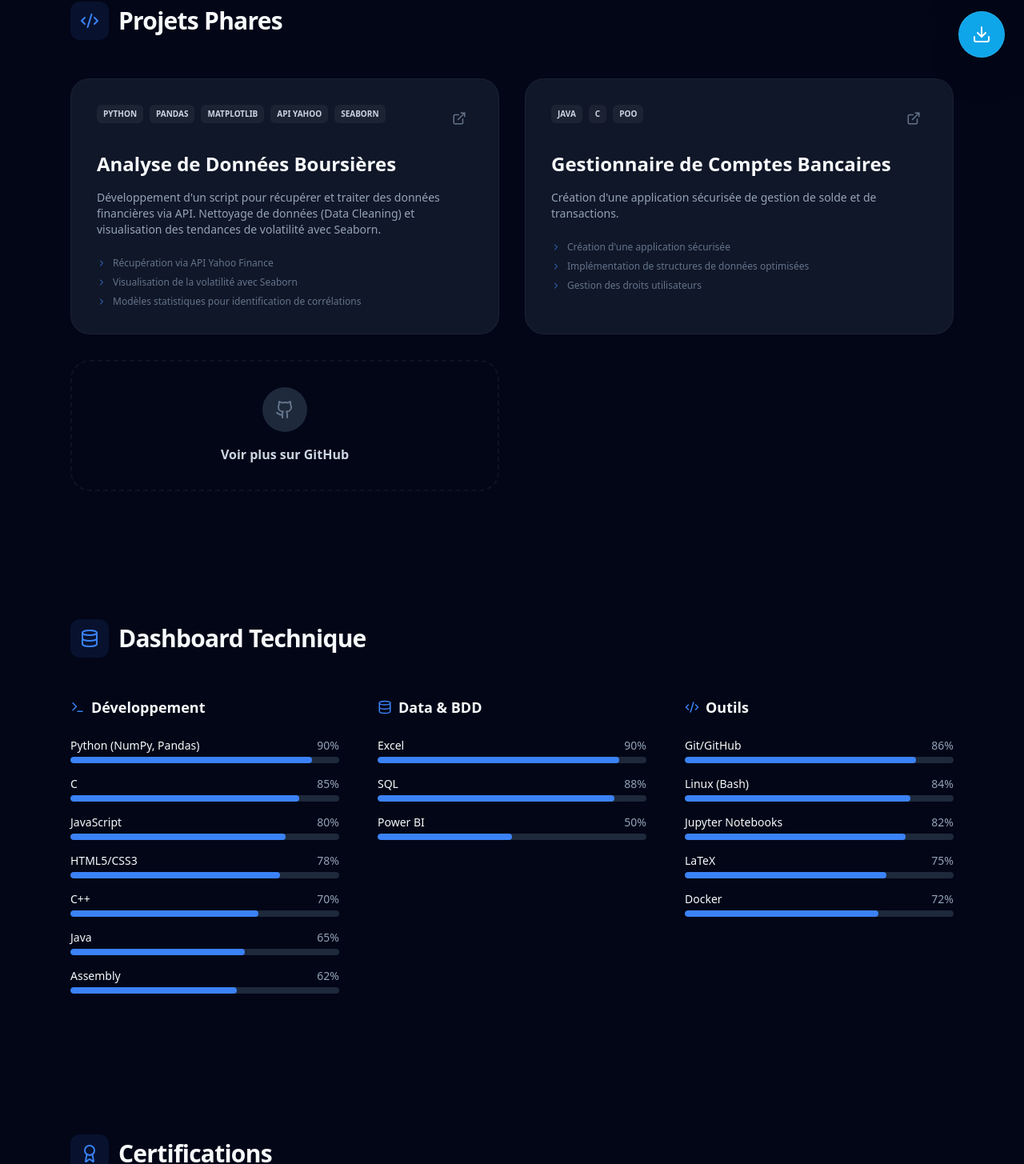
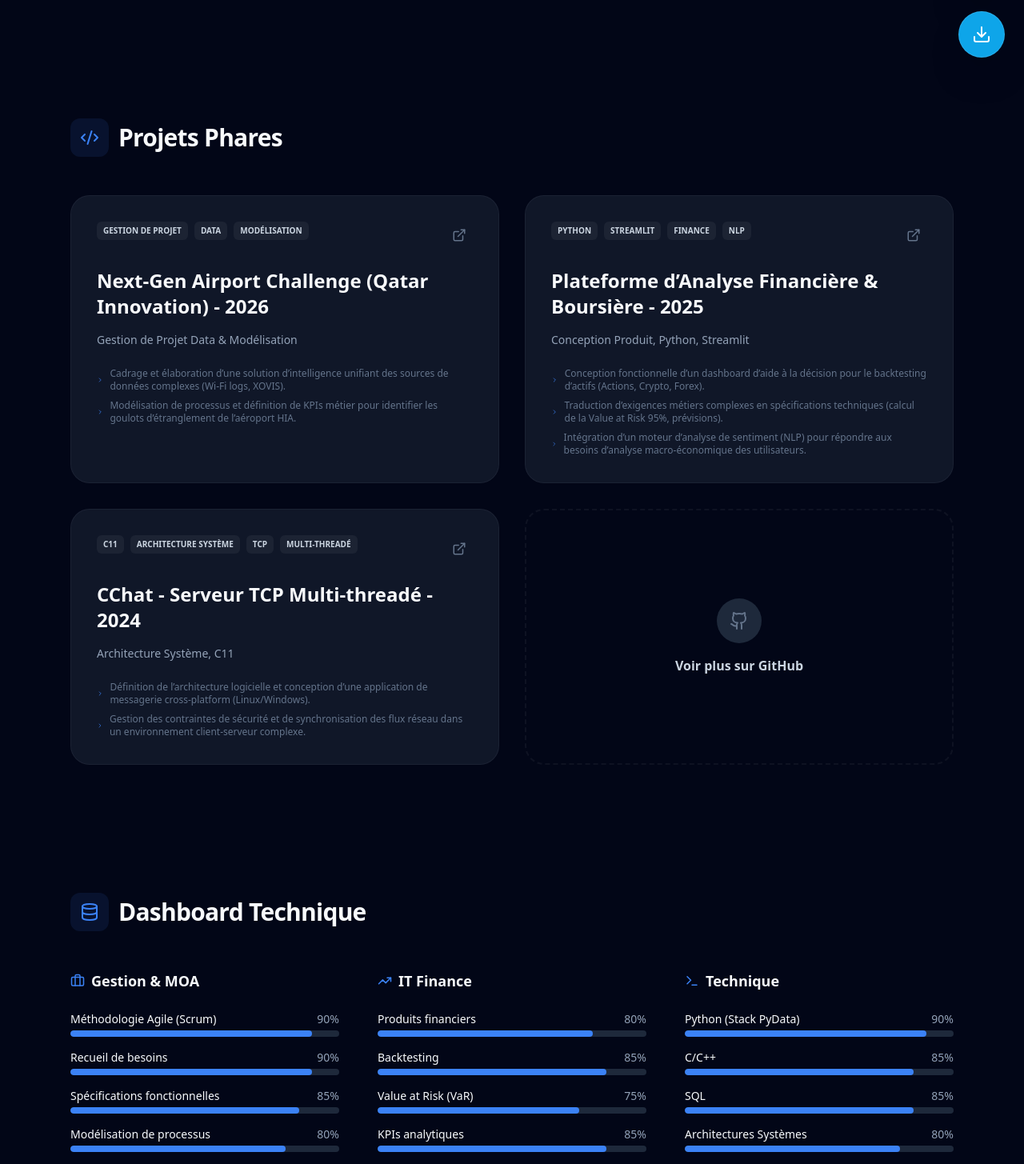
Before and after one commit to afon300/afon300.github.io, a React (Vite) app: page / in a window 1280 px wide. Shown: the part 704-2159 px from the top of the page at 80% size. Built offline with nearby package versions, Linux system fonts and the light colour scheme; the HTML template or start-up script is replaced by a standard one.

Commit message:
update website info

```diff
--- a/src/App.tsx
+++ b/src/App.tsx
@@ -297,16 +297,16 @@ export default function App() {
       <Section id="skills" title={t.sections.skills} icon={<Database size={24} />}>
         <div className="grid md:grid-cols-3 gap-12">
           <div>
-            <h3 className="text-lg font-bold mb-6 flex items-center gap-2"><Terminal size={18} className="text-primary" /> {lang === 'fr' ? 'Développement' : 'Development'}</h3>
-            {skills?.development?.map((s: Skill) => <SkillBar key={s.name} name={s.name} level={s.level} />)}
+            <h3 className="text-lg font-bold mb-6 flex items-center gap-2"><Briefcase size={18} className="text-primary" /> {lang === 'fr' ? 'Gestion & MOA' : 'Project Management'}</h3>
+            {skills?.moa?.map((s: Skill) => <SkillBar key={s.name} name={s.name} level={s.level} />)}
           </div>
           <div>
-            <h3 className="text-lg font-bold mb-6 flex items-center gap-2"><Database size={18} className="text-primary" /> Data & BDD</h3>
-            {skills?.data?.map((s: Skill) => <SkillBar key={s.name} name={s.name} level={s.level} />)}
+            <h3 className="text-lg font-bold mb-6 flex items-center gap-2"><TrendingUp size={18} className="text-primary" /> IT Finance</h3>
+            {skills?.finance?.map((s: Skill) => <SkillBar key={s.name} name={s.name} level={s.level} />)}
           </div>
           <div>
-            <h3 className="text-lg font-bold mb-6 flex items-center gap-2"><Code2 size={18} className="text-primary" /> {lang === 'fr' ? 'Outils' : 'Tools'}</h3>
-            {skills?.tools?.map((s: Skill) => <SkillBar key={s.name} name={s.name} level={s.level} />)}
+            <h3 className="text-lg font-bold mb-6 flex items-center gap-2"><Terminal size={18} className="text-primary" /> {lang === 'fr' ? 'Technique' : 'Technical'}</h3>
+            {skills?.technique?.map((s: Skill) => <SkillBar key={s.name} name={s.name} level={s.level} />)}
           </div>
         </div>
       </Section>
--- a/src/data/portfolio.ts
+++ b/src/data/portfolio.ts
@@ -10,10 +10,10 @@ export const portfolioData = {
     efreiEmail: "antoine.fourneyron@efrei.net",
     translations: {
       fr: {
-        title: "Étudiant Ingénieur - Recherche Alternance Data/IT",
-        bio: "Étudiant en cycle Ingénieur à l'EFREI, passionné par l'informatique et les mathématiques. Lauréat des Olympiades de Mathématiques, rigoureux et polyvalent (Python, SQL, Java).",
-        available: "DISPONIBLE POUR ALTERNANCE (24 MOIS)",
-        heroTitle: "Ingénieur Data & IT",
+        title: "Étudiant Ingénieur - Recherche Stage M1 MOA / IT Finance",
+        bio: "Étudiant en école d’ingénieurs avec un solide bagage technique (Data/C++), je recherche un stage de M1 (5 mois) en MOA / Gestion de projet IT Finance à partir de novembre 2026. Passionné par l’optimisation des processus financiers, je souhaite faire le lien entre les besoins métiers (risques, trading) et les équipes de développement. Rigoureux et doté d’une forte culture produit (Agile), je vise à accompagner le déploiement de solutions complexes, du recueil du besoin jusqu’à la livraison.",
+        available: "RECHERCHE STAGE M1 (5 MOIS) DÈS NOV. 2026",
+        heroTitle: "MOA & IT Finance",
         contactBtn: "Contact",
         cvBtn: "Télécharger CV",
         sections: {
@@ -32,10 +32,10 @@ export const portfolioData = {
         }
       },
       en: {
-        title: "Engineering Student - Seeking Data/IT Apprenticeship",
-        bio: "Engineering student at EFREI, passionate about computer science and mathematics. Mathematics Olympiad laureate, rigorous and versatile (Python, SQL, Java).",
-        available: "AVAILABLE FOR APPRENTICESHIP (24 MONTHS)",
-        heroTitle: "Data & IT Engineer",
+        title: "Engineering Student - Seeking M1 Internship MOA / IT Finance",
+        bio: "Engineering student with a strong technical background (Data/C++), seeking a 5-month M1 internship in MOA / IT Finance Project Management starting November 2026. Passionate about optimizing financial processes, I want to bridge the gap between business needs and development teams. Rigorous with a strong product culture (Agile), I aim to support the deployment of complex solutions, from requirement gathering to delivery.",
+        available: "SEEKING M1 INTERNSHIP (5 MONTHS) FROM NOV. 2026",
+        heroTitle: "MOA & IT Finance",
         contactBtn: "Contact Me",
         cvBtn: "Download CV",
         sections: {
@@ -57,109 +57,121 @@ export const portfolioData = {
   },
   formation: [
     {
-      school: "EFREI – École d'ingénieur du numérique",
+      school: "EFREI – École d'ingénieurs du Numérique",
       period: "Sept. 2023 - 2028",
       fr: {
-        degree: "Cycle Ingénieur du Numérique (Prépa Intégrée)",
-        specialization: "Data Engineering & Intelligence Artificielle",
-        details: ["Algorithmique", "Probabilités & Statistiques", "SQL", "Algèbre linéaire", "Machine Learning"]
+        degree: "Programme Ingénieur du Numérique – Équivalent Master",
+        specialization: "IT for Finance (Big Data, Intelligence Artificielle, Mathématiques Appliquées)",
+        details: ["Spécialisation : IT for Finance", "Programmation Orientée Objet", "Algorithmique", "Bases de Données (SQL)", "Probabilités et Statistiques"]
       },
       en: {
-        degree: "Digital Engineering Cycle",
-        specialization: "Data Engineering & Artificial Intelligence",
-        details: ["Algorithms", "Probability & Statistics", "SQL", "Linear Algebra", "Machine Learning"]
+        degree: "Digital Engineering Master's Program",
+        specialization: "IT for Finance (Big Data, Artificial Intelligence, Applied Mathematics)",
+        details: ["Specialization: IT for Finance", "Object-Oriented Programming", "Algorithms", "Databases (SQL)", "Probability & Statistics"]
       }
     },
     {
-      school: "Lycée Albert De Mun",
+      school: "Lycée Albert de Mun",
       period: "Juin 2023",
       fr: {
         degree: "Baccalauréat STI2D – Mention Bien",
-        details: ["Mention Bien"]
+        details: ["Olympiades de Mathématiques | Lauréat de l’Académie de Paris (Rigueur analytique)", "Mention Bien"]
       },
       en: {
         degree: "STI2D Baccalaureate – Honors",
-        details: ["With Honors"]
+        details: ["Mathematics Olympiads | Paris Academy Laureate (Analytical rigor)", "With Honors"]
       }
     }
   ],
   experience: [
     {
-      company: "Indépendant / Freelance",
-      period: "2019 - 2023",
+      company: "BikeAware (Startup)",
+      period: "Fév. 2024 - Présent",
       fr: {
-        role: "Technicien IT & Hardware",
-        details: ["Diagnostic et résolution de pannes matérielles et logicielles sur PC et Smartphones.", "Gestion de la relation client, respect des délais et rigueur technique."]
+        role: "Co-fondateur & Étudiant-Entrepreneur",
+        details: ["Pilotage du cycle de vie du produit et définition de la roadmap fonctionnelle pour un système de détection IoT par IA pour cyclistes (ESP32-S3).", "Coordination technique entre le développement matériel et logiciel (C/C++) pour assurer un flux temps réel (<0,8s).", "Gestion de projet Agile (Scrum), analyse des besoins utilisateurs et prototypage aboutissant au statut d’étudiant-entrepreneur."]
       },
       en: {
-        role: "IT & Hardware Technician",
-        details: ["Diagnosis and resolution of hardware and software failures on PC and Smartphones.", "Client relationship management, deadlines respect and technical rigor."]
+        role: "Co-founder & Student-Entrepreneur",
+        details: ["Product lifecycle management and functional roadmap definition for an AI-based IoT detection system for cyclists (ESP32-S3).", "Technical coordination between hardware and software development (C/C++) to ensure real-time flow (<0.8s).", "Agile project management (Scrum), user needs analysis, and prototyping leading to student-entrepreneur status."]
       }
     },
     {
-      company: "Freelance",
-      period: "2020 - 2022",
+      company: "Indépendant / Freelance",
+      period: "Sept. 2019 - Juin 2023",
       fr: {
-        role: "Monteur Vidéo & Scriptwriter",
-        details: ["Montage vidéo (Adobe Premiere Pro) et structuration de contenus narratifs.", "Respect strict des deadlines pour des clients professionnels."]
+        role: "Technicien, Conseil & Réparateur Informatique",
+        details: ["Analyse des besoins clients, conseil technique et résolution de problématiques matérielles complexes en totale autonomie.", "Gestion des priorités et structuration d’importants volumes de données dans le respect strict des délais et exigences clients."]
       },
       en: {
-        role: "Video Editor & Scriptwriter",
-        details: ["Video editing (Adobe Premiere Pro) and narrative content structuring.", "Strict compliance with deadlines for professional clients."]
+        role: "IT Technician, Consultant & Repairer",
+        details: ["Client needs analysis, technical advice, and resolution of complex hardware issues completely autonomously.", "Priority management and structuring of large data volumes in strict compliance with deadlines and client requirements."]
       }
     }
   ],
   projects: [
     {
-      tech: ["Python", "Pandas", "Matplotlib", "API Yahoo", "Seaborn"],
-      link: "https://github.com/afon300/stock-market-data-analysis",
+      tech: ["Gestion de Projet", "Data", "Modélisation"],
+      link: "https://github.com/afon300",
       fr: {
-        title: "Analyse de Données Boursières",
-        description: "Développement d'un script pour récupérer et traiter des données financières via API. Nettoyage de données (Data Cleaning) et visualisation des tendances de volatilité avec Seaborn.",
-        details: ["Récupération via API Yahoo Finance", "Visualisation de la volatilité avec Seaborn", "Modèles statistiques pour identification de corrélations"]
+        title: "Next-Gen Airport Challenge (Qatar Innovation) - 2026",
+        description: "Gestion de Projet Data & Modélisation",
+        details: ["Cadrage et élaboration d’une solution d’intelligence unifiant des sources de données complexes (Wi-Fi logs, XOVIS).", "Modélisation de processus et définition de KPIs métier pour identifier les goulots d’étranglement de l’aéroport HIA."]
       },
       en: {
-        title: "Stock Market Data Analysis",
-        description: "Development of a script to retrieve and process financial data via API. Data Cleaning and visualization of volatility trends with Seaborn.",
-        details: ["Retrieval via Yahoo Finance API", "Volatility visualization with Seaborn", "Statistical models for volume correlation identification"]
+        title: "Next-Gen Airport Challenge (Qatar Innovation) - 2026",
+        description: "Data Project Management & Modeling",
+        details: ["Scoping and development of an intelligence solution unifying complex data sources (Wi-Fi logs, XOVIS).", "Process modeling and definition of business KPIs to identify bottlenecks at HIA airport."]
       }
     },
     {
-      tech: ["Java", "C", "POO"],
+      tech: ["Python", "Streamlit", "Finance", "NLP"],
       link: "https://github.com/afon300",
       fr: {
-        title: "Gestionnaire de Comptes Bancaires",
-        description: "Création d'une application sécurisée de gestion de solde et de transactions.",
-        details: ["Création d'une application sécurisée", "Implémentation de structures de données optimisées", "Gestion des droits utilisateurs"]
+        title: "Plateforme d’Analyse Financière & Boursière - 2025",
+        description: "Conception Produit, Python, Streamlit",
+        details: ["Conception fonctionnelle d’un dashboard d’aide à la décision pour le backtesting d’actifs (Actions, Crypto, Forex).", "Traduction d’exigences métiers complexes en spécifications techniques (calcul de la Value at Risk 95%, prévisions).", "Intégration d’un moteur d’analyse de sentiment (NLP) pour répondre aux besoins d’analyse macro-économique des utilisateurs."]
       },
       en: {
-        title: "Bank Account Manager",
-        description: "Creation of a secure application for balance and transaction management.",
-        details: ["Creation of a secure application", "Implementation of optimized data structures", "User rights management"]
+        title: "Financial & Stock Market Analysis Platform - 2025",
+        description: "Product Design, Python, Streamlit",
+        details: ["Functional design of a decision-support dashboard for asset backtesting (Stocks, Crypto, Forex).", "Translation of complex business requirements into technical specifications (95% Value at Risk calculation, forecasting).", "Integration of a sentiment analysis engine (NLP) to meet users' macroeconomic analysis needs."]
+      }
+    },
+    {
+      tech: ["C11", "Architecture Système", "TCP", "Multi-threadé"],
+      link: "https://github.com/afon300",
+      fr: {
+        title: "CChat - Serveur TCP Multi-threadé - 2024",
+        description: "Architecture Système, C11",
+        details: ["Définition de l’architecture logicielle et conception d’une application de messagerie cross-platform (Linux/Windows).", "Gestion des contraintes de sécurité et de synchronisation des flux réseau dans un environnement client-serveur complexe."]
+      },
+      en: {
+        title: "CChat - Multi-threaded TCP Server - 2024",
+        description: "System Architecture, C11",
+        details: ["Definition of software architecture and design of a cross-platform messaging application (Linux/Windows).", "Management of security constraints and synchronization of network flows in a complex client-server environment."]
       }
     }
   ],
-skills: {
-    development: [
-      { name: "Python (NumPy, Pandas)", level: 90 },
-      { name: "C", level: 85 },
-      { name: "JavaScript", level: 80 },
-      { name: "HTML5/CSS3", level: 78 },
-      { name: "C++", level: 70 },
-      { name: "Java", level: 65 },
-      { name: "Assembly", level: 62 }
+  skills: {
+    moa: [
+      { name: "Méthodologie Agile (Scrum)", level: 90 },
+      { name: "Recueil de besoins", level: 90 },
+      { name: "Spécifications fonctionnelles", level: 85 },
+      { name: "Modélisation de processus", level: 80 }
     ],
-    tools: [
-      { name: "Git/GitHub", level: 86 },
-      { name: "Linux (Bash)", level: 84 },
-      { name: "Jupyter Notebooks", level: 82 },
-      { name: "LaTeX", level: 75 },
-      { name: "Docker", level: 72 }
+    finance: [
+      { name: "Produits financiers", level: 80 },
+      { name: "Backtesting", level: 85 },
+      { name: "Value at Risk (VaR)", level: 75 },
+      { name: "KPIs analytiques", level: 85 },
+      { name: "Aide à la décision", level: 80 }
     ],
-    data: [
-      { name: "Excel", level: 90 },
-      { name: "SQL", level: 88 },
-      { name: "Power BI", level: 50 }
+    technique: [
+      { name: "Python (Stack PyData)", level: 90 },
+      { name: "C/C++", level: 85 },
+      { name: "SQL", level: 85 },
+      { name: "Architectures Systèmes", level: 80 }
     ]
   },
   certifications: [
```
Also changed, not shown: 1 other file (tests, documents, lock files or other folders).
